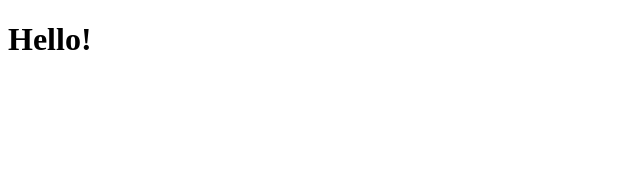
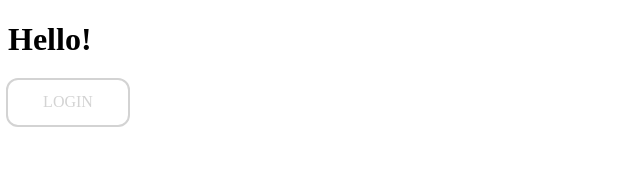
Before and after one commit to zaidokal/CourseCanvas, a React (Create React App) app in the folder client/: page / in a window 1280 px wide. Shown: the top 175 px of the page, without its empty margins (0-640 px from the left). Built offline with nearby package versions, Linux system fonts and the light colour scheme.

Commit message:
Added button to go to login page

```diff
--- a/client/src/views/HomePage.jsx
+++ b/client/src/views/HomePage.jsx
@@ -1,11 +1,27 @@
 import React from "react";
 import styles from "./HomePage.module.css";
+import { Link } from "react-router-dom";
+import AccountButton from "../components/AccountButton";
 
 const HomePage = () => {
   return (
-    <div>
+    <>
+      <div>
         <h1>Hello!</h1>
-    </div>
+      </div>
+
+      <div className={styles.AccountDiv1}>
+        <Link>
+          <div>
+            <AccountButton
+              className={styles.Button}
+              linkTo={"/login"}
+              text={"LOGIN"}
+            />
+          </div>
+        </Link>
+      </div>
+    </>
   );
 };
 
```
